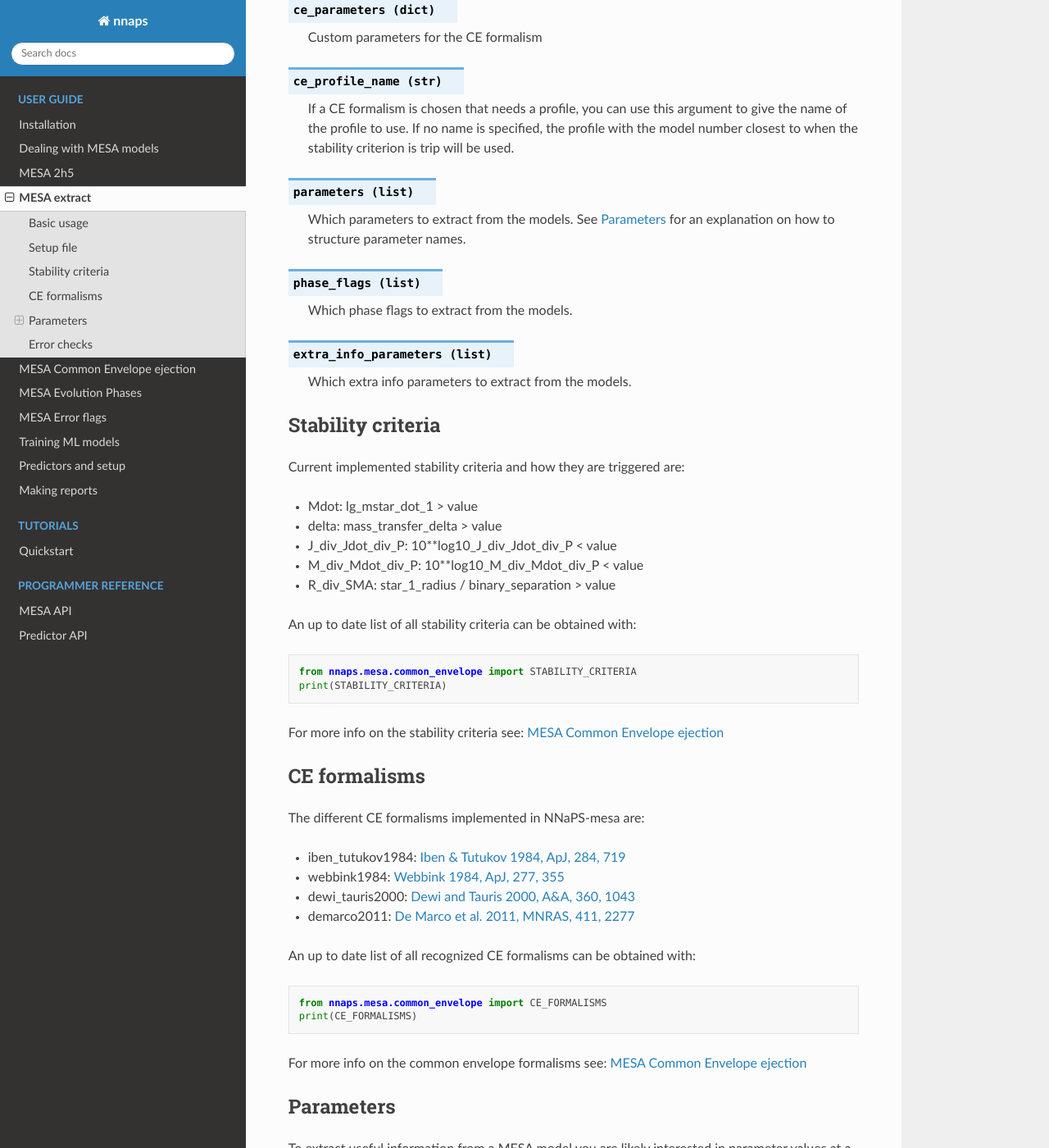
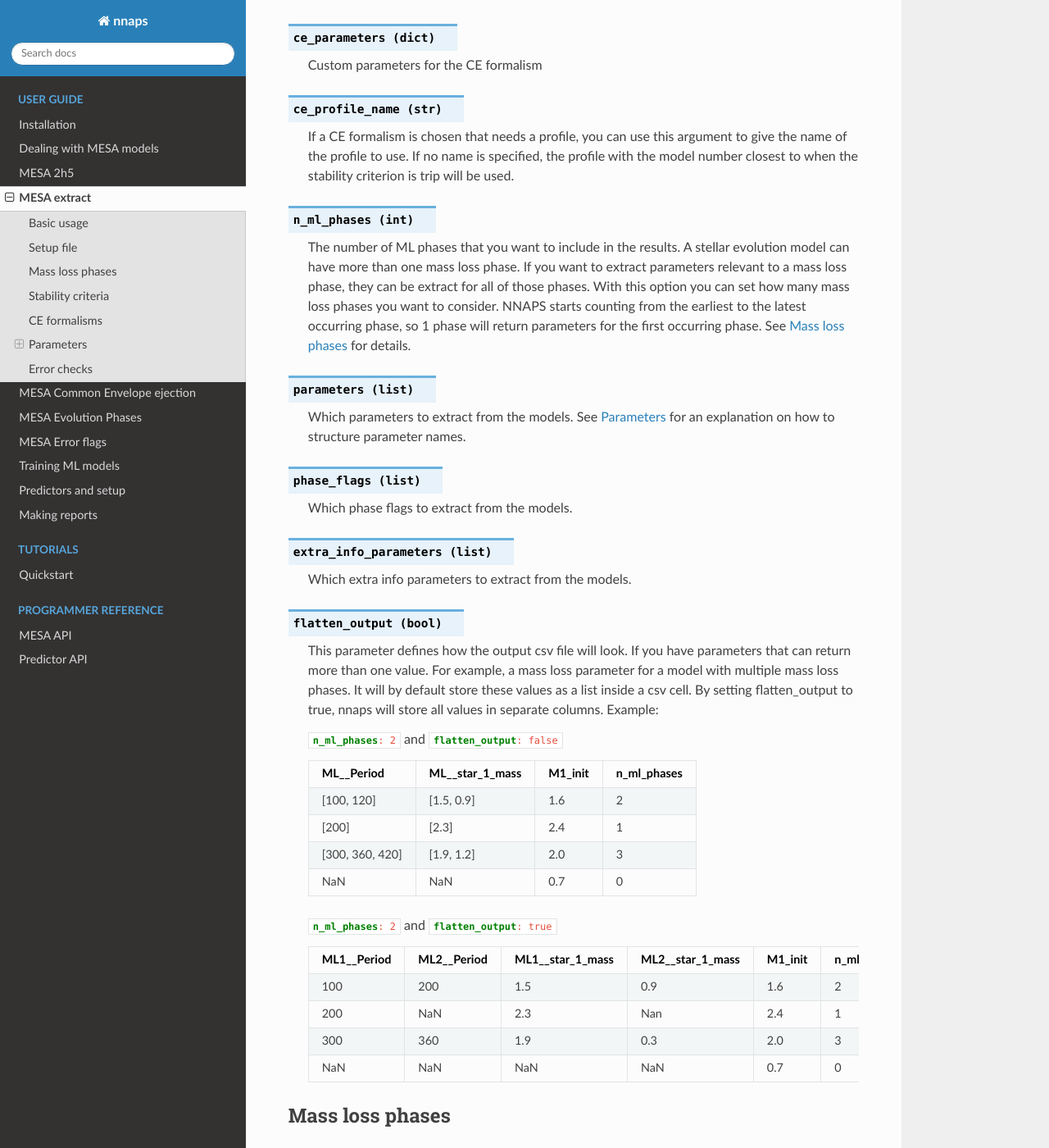
Before and after one commit to vosjo/nnaps, a Sphinx documentation site: the page built from docs/userguide/mesa_extract.rst, in a window 1280 px wide and 1400 px high, scrolled down 1736 px. Shown: the whole window at 82% size. Built offline with Sphinx 7.4.7 and the Read the Docs theme 2.0.0, drawn with Linux system fonts in a browser that asks for light colours; pages that are not in the unit, such as notebooks, are missing from menus; some of the changed text lies outside the part shown.

Commit message:
Docs: Added explanation of the n_ml_phases and flatten_output options to extract mesa documentation.

```diff
--- a/docs/userguide/mesa_extract.rst
+++ b/docs/userguide/mesa_extract.rst
@@ -59,9 +62,11 @@ The setup file has to be structured in yaml format, and can be provided using th
     ce_formalism: 'dewi_tauris2000'
     ce_parameters: {'a_ce': 0.3, 'a_th': 0.5}
     ce_profile_name: 'profile_1_jdotp10.0'
+    n_ml_phases: 0
     parameters: []
     phase_flags: []
     extra_info_parameters: []
+    flatten_output: false
 
 .. option:: stability_criterion (str)
 
@@ -87,6 +92,14 @@ The setup file has to be structured in yaml format, and can be provided using th
     If no name is specified, the profile with the model number closest to when the stability criterion is trip will be
     used.
 
+.. option:: n_ml_phases (int)
+
+    The number of ML phases that you want to include in the results. A stellar evolution model can have more than one
+    mass loss phase. If you want to extract parameters relevant to a mass loss phase, they can be extract for all of
+    those phases. With this option you can set how many mass loss phases you want to consider. NNAPS starts counting
+    from the earliest to the latest occurring phase, so 1 phase will return parameters for the first occurring phase.
+    See `Mass loss phases`_ for details.
+
 .. option:: parameters (list)
 
     Which parameters to extract from the models. See `Parameters`_ for an explanation on how to structure
@@ -99,6 +112,38 @@ The setup file has to be structured in yaml format, and can be provided using th
 .. option:: extra_info_parameters (list)
 
     Which extra info parameters to extract from the models.
+
+.. option:: flatten_output (bool)
+
+    This parameter defines how the output csv file will look. If you have parameters that can return more than one
+    value. For example, a mass loss parameter for a model with multiple mass loss phases. It will by default store these
+    values as a list inside a csv cell. By setting flatten_output to true, nnaps will store all values in separate
+    columns. Example:
+
+    :yaml:`n_ml_phases: 2` and :yaml:`flatten_output: false`
+
+    ================ ================ ======= ===========
+    ML__Period       ML__star_1_mass  M1_init n_ml_phases
+    ================ ================ ======= ===========
+    [100, 120]       [1.5, 0.9]       1.6     2
+    [200]            [2.3]            2.4     1
+    [300, 360, 420]  [1.9, 1.2]       2.0     3
+    NaN              NaN              0.7     0
+    ================ ================ ======= ===========
+
+    :yaml:`n_ml_phases: 2` and :yaml:`flatten_output: true`
+
+    ===========  ===========  ================  ================  =======  ===========
+    ML1__Period  ML2__Period  ML1__star_1_mass  ML2__star_1_mass  M1_init  n_ml_phases
+    ===========  ===========  ================  ================  =======  ===========
+    100          200          1.5               0.9               1.6      2
+    200          NaN          2.3               Nan               2.4      1
+    300          360          1.9               0.3               2.0      3
+    NaN          NaN          NaN               NaN               0.7      0
+    ===========  ===========  ================  ================  =======  ===========
+
+Mass loss phases
+----------------
 
 Stability criteria
 ------------------
```
Also changed, not shown: other parts of docs/userguide/mesa_extract.rst (+3 -0 lines).
